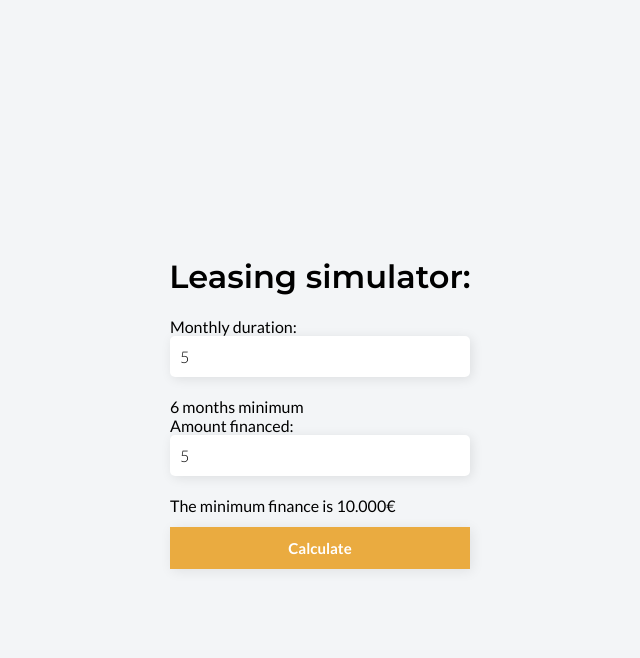
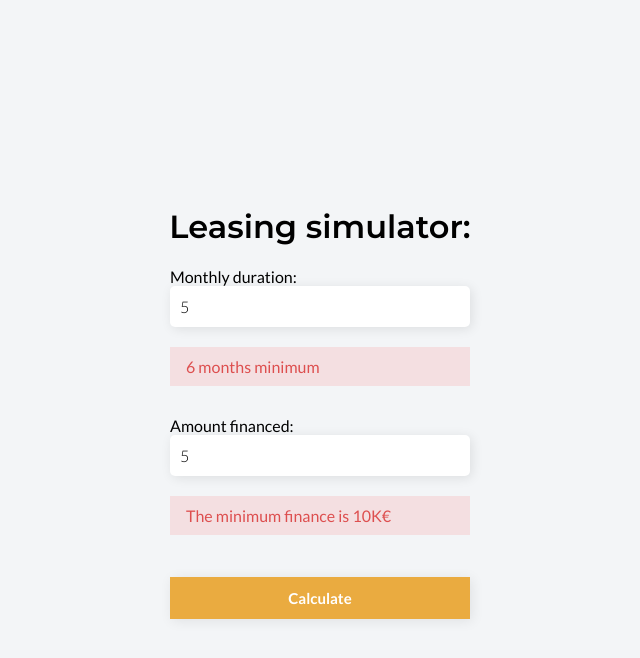
Before and after one commit to andre-rd-rodrigues/lcar, a React (Create React App) app: page / in a window 1280 px wide. Both pictures are taken after typing "5", "5" into the empty fields and a click on the button "Calculate". Shown: the top 658 px of the page, without its empty margins (320-960 px from the left). Built offline with nearby package versions, Linux system fonts and the light colour scheme.

Commit message:
Added input validation

```diff
--- a/package.json
+++ b/package.json
@@ -11,6 +11,8 @@
     "react": "^17.0.2",
     "react-animated-numbers": "^0.10.1",
     "react-dom": "^17.0.2",
+    "react-loader-spinner": "^5.1.2",
+    "react-lottie": "^1.2.3",
     "react-router": "^6.2.1",
     "react-router-dom": "^6.2.1",
     "react-scripts": "5.0.0",
--- /dev/null
+++ b/src/components/Button.jsx
@@ -0,0 +1,25 @@
+import React from "react";
+import { TailSpin } from "react-loader-spinner";
+import styles from "./button.module.scss";
+
+function Button(props) {
+  const { name, loading } = props;
+  const size = 20;
+  return (
+    <button {...props} className={styles.button}>
+      {loading ? (
+        <TailSpin
+          type="Oval"
+          color="white"
+          height={size}
+          width={size}
+          ariaLabel="loading"
+        />
+      ) : (
+        name
+      )}
+    </button>
+  );
+}
+
+export default Button;
--- /dev/null
+++ b/src/components/ErrorMessage.jsx
@@ -0,0 +1,12 @@
+import React, { useEffect } from "react";
+import styles from "./errormessage.module.scss";
+
+function ErrorMessage({ message, touched }) {
+  return message && touched ? (
+    <div className={styles.error}>
+      <p>{message}</p>
+    </div>
+  ) : null;
+}
+
+export default ErrorMessage;
--- /dev/null
+++ b/src/components/InputField.jsx
@@ -0,0 +1,20 @@
+import { Field } from "formik";
+import React from "react";
+import styles from "./inputfield.module.scss";
+
+function InputField({ id, type, name, placeholder, label, handleChange }) {
+  return (
+    <div className={styles.input}>
+      <label htmlFor={id}>{label}</label>
+      <Field
+        type={type}
+        name={name}
+        placeholder={placeholder}
+        id={id}
+        onChange={(e) => handleChange(e)}
+      />
+    </div>
+  );
+}
+
+export default InputField;
--- /dev/null
+++ b/src/components/button.module.scss
@@ -0,0 +1,5 @@
+.button {
+  & div[data-testid="tail-spin-loading"] {
+    justify-content: center !important;
+  }
+}
--- /dev/null
+++ b/src/components/errormessage.module.scss
@@ -0,0 +1,9 @@
+.error {
+  background-color: rgba(255, 0, 0, 0.089);
+  margin: 0 0 30px 0;
+  padding: 10px 16px;
+  & p {
+    margin: 0;
+    color: rgb(221, 79, 79);
+  }
+}
--- /dev/null
+++ b/src/components/inputfield.module.scss
@@ -0,0 +1,17 @@
+.input {
+  display: flex;
+  flex-direction: column;
+  & input {
+    padding: 11px 10px;
+    margin-bottom: 20px;
+    border: none;
+    border-radius: 5px;
+    box-shadow: 2px 2px 12px rgba(0, 0, 0, 0.096);
+    font-family: "Lato", sans-serif;
+    font-weight: 200;
+    font-size: 16px;
+    &::placeholder {
+      color: rgb(190, 190, 190);
+    }
+  }
+}
--- a/src/pages/Leasing/Leasing.jsx
+++ b/src/pages/Leasing/Leasing.jsx
@@ -3,28 +3,47 @@ import { Formik, Form, Field } from "formik";
 import * as Yup from "yup";
 import AnimatedNumbers from "react-animated-numbers";
 import styles from "./leasing.module.scss";
-import { Link } from "react-router-dom";
+import ErrorMessage from "../../components/ErrorMessage";
+import InputField from "../../components/InputField";
+import Button from "../../components/Button";
 
 function Leasing() {
   const [result, setResult] = useState(undefined);
+  const [loading, setLoading] = useState(false);
   const [success, setSuccess] = useState(false);
+
+  const digitsOnly = (value) =>
+    /^\d*[\.{1}\d*]\d*$/.test(value) || value.length === 0;
 
   const LeasingSchema = Yup.object().shape({
     monthDuration: Yup.number()
       .min(6, "6 months minimum")
       .max(48, "48 months maximum")
-      .required("Required"),
+      .required("Required")
+      .test(
+        "noDecimals",
+        "Decimals are not allowed.",
+        (number) => number % 1 === 0
+      ),
+
     amountFinanced: Yup.number()
-      .min(10000, "The minimum finance is 10.000€")
-      .max(100000, "The maximum finance is 100.000€")
+      .min(10000, "The minimum finance is 10K€")
+      .max(100000, "The maximum finance is 100K€")
       .required("Required")
+      .test(
+        "noDecimals",
+        "Decimals are not allowed.",
+        (number) => number % 1 === 0
+      )
   });
 
   //HTTP request
   const handleCalculation = ({ monthDuration, amountFinanced }) => {
-    //Round number
-    const roundedValue = parseFloat(amountFinanced / monthDuration).toFixed(2);
-    return setResult(roundedValue);
+    setLoading(true);
+
+    setResult(parseFloat(amountFinanced / monthDuration).toFixed(2));
+
+    setLoading(false);
   };
   const handleSubmit = (values) => {
     const finalInfo = { ...values, monthlyFee: parseFloat(result) };
@@ -35,7 +54,8 @@ function Leasing() {
   const SubmitButton = (errors, values) => {
     return Object.keys(errors).length === 0 &&
       values.monthDuration > 0 &&
-      values.amountFinanced > 0 ? (
+      values.amountFinanced > 0 &&
+      !loading ? (
       <button onClick={() => handleSubmit(values)}>Submit</button>
     ) : null;
   };
@@ -51,35 +71,44 @@ function Leasing() {
         validationSchema={LeasingSchema}
         onSubmit={(values) => handleCalculation(values)}
       >
-        {({ errors, touched, values }) => (
+        {({ errors, touched, values, setFieldValue }) => (
           <Form>
-            <label htmlFor="form-monthly-duration">Monthly duration:</label>
-            <Field
+            <InputField
               type="number"
               name="monthDuration"
               placeholder="Months"
               id="form-monthly-duration"
+              label="Monthly duration:"
+              handleChange={(e) =>
+                setFieldValue("monthDuration", e.target.value)
+              }
             />
-            {errors.monthDuration && touched.monthDuration ? (
-              <div>{errors.monthDuration}</div>
-            ) : null}
-            <label htmlFor="form-amount-financed">Amount financed:</label>
-            <Field
+            <ErrorMessage
+              message={errors.monthDuration}
+              touched={touched.monthDuration}
+            />
+
+            <InputField
               type="number"
               name="amountFinanced"
               placeholder="Amount (€)"
               id="form-amount-financed"
+              label="Amount financed:"
+              handleChange={(e) =>
+                setFieldValue("amountFinanced", e.target.value)
+              }
             />
-            {errors.amountFinanced && touched.amountFinanced ? (
-              <div>{errors.amountFinanced}</div>
-            ) : null}
+            <ErrorMessage
+              message={errors.amountFinanced}
+              touched={touched.amountFinanced}
+            />
             {result && (
               <>
                 <label htmlFor="result">Monthly fee:</label>
                 <p>{result} €</p>
               </>
             )}
-            <button type="submit">Calculate</button>
+            <Button type="submit" name="Calculate" loading={loading} />
             {SubmitButton(errors, values)}
           </Form>
         )}
--- a/src/pages/Leasing/leasing.module.scss
+++ b/src/pages/Leasing/leasing.module.scss
@@ -11,19 +11,7 @@
     display: flex;
     flex-direction: column;
     min-width: 300px;
-    & input {
-      padding: 11px 10px;
-      margin-bottom: 20px;
-      border: none;
-      border-radius: 5px;
-      box-shadow: 2px 2px 12px rgba(0, 0, 0, 0.096);
-      font-family: "Lato", sans-serif;
-      font-weight: 200;
-      font-size: 16px;
-      &::placeholder {
-        color: rgb(190, 190, 190);
-      }
-    }
+
     & button[type="submit"] {
       @include button($yellow, white);
       margin: 12px 0;
```
Also changed, not shown: 1 other file (tests, documents, lock files or other folders).
